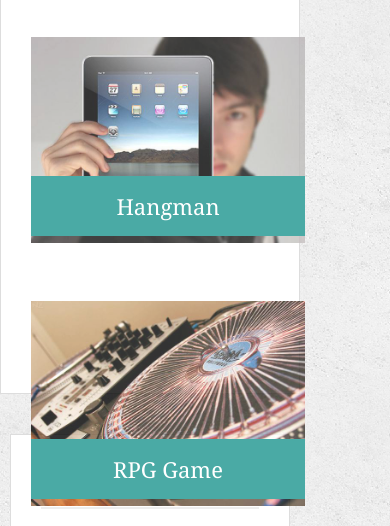
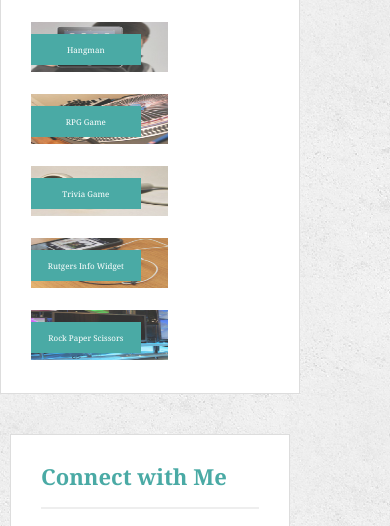
Before and after one commit to shivraxy/Responsive-Portfolio, a plain HTML site: page portfolio.html in a window 390 px wide. Shown: the part 236-762 px from the top of the page. Drawn offline with Linux system fonts and the light colour scheme.

Commit message:
new file

```diff
--- a/assets/css/style.css
+++ b/assets/css/style.css
@@ -9,8 +9,6 @@ body {
 * {
   box-sizing: border-box;
 }
-
-/* general */
 
 .container {
   width: 100%;
@@ -282,7 +280,26 @@ input[type=submit] {
 
 
       #message {
-  height: 100px;
+      height: 100px;
+      }
+
+.work img
+{
+width: 50%;
+height: 50px;
+
+}
+
+.work h3{
+  width: 40%;
+  line-height: 1px;
+  font-weight: 100;
+  font-size: 8px;
+
+}
+
+.work{
+   margin: 5px 0 4px;
 }
 
 }
@@ -292,7 +309,6 @@ input[type=submit] {
         .main-section
       {
         max-width: 300px;
-        /* padding: 30px; */
          margin: 0 0 40px;
         background: #fff;
         border: 1px solid #ddd;
@@ -313,11 +329,29 @@ input[type=submit] {
         background: #fff;
         border: 1px solid #ddd;
         margin-left: 10px;
-
       }
 
       #message {
-  height: 100px;
+        height: 100px;
+    }
+
+.work img
+{
+width: 50%;
+height: 50px;
+
+}
+
+.work h3{
+  width: 40%;
+  line-height: 1px;
+  font-weight: 100;
+  font-size: 8px;
+
+}
+
+.work{
+   margin: 5px 0 4px;
 }
 
 }
--- a/portfolio.html
+++ b/portfolio.html
@@ -4,8 +4,10 @@
 <head>
   <meta charset="UTF-8">
   <title>Portfolio | Your Name</title>
+  <meta name="viewport" content="width=device-width, intial-scale=1">
   <link rel="stylesheet" type="text/css" href="assets/css/reset.css">
   <link rel="stylesheet" type="text/css" href="assets/css/style.css">
+
 </head>
 
 <body>
@@ -26,27 +28,28 @@
       <h1>Portfolio</h1>
 
       <div class="work">
-        <img src="assets/images/technics-q-c-640-480-1.jpg" alt="hangman">
+
+        <img src="assets/images/technics-q-c-640-480-1.jpg" class="img-responsive" alt="hangman">
 
         <h3>Hangman</h3>
       </div>
       <div class="work">
-        <img src="assets/images/technics-q-c-640-480-2.jpg" alt="RPG Game">
+        <img src="assets/images/technics-q-c-640-480-2.jpg" class="img-responsive" alt="RPG Game">
 
         <h3>RPG Game</h3>
       </div>
       <div class="work">
-        <img src="assets/images/technics-q-c-640-480-5.jpg" alt="Trivia Game">
+        <img src="assets/images/technics-q-c-640-480-5.jpg" class="img-responsive" alt="Trivia Game">
 
         <h3>Trivia Game</h3>
       </div>
       <div class="work">
-        <img src="assets/images/technics-q-c-640-480-7.jpg" alt="Rutgers Info Widget">
+        <img src="assets/images/technics-q-c-640-480-7.jpg" class="img-responsive" alt="Rutgers Info Widget">
 
         <h3>Rutgers Info Widget</h3>
       </div>
       <div class="work">
-        <img src="assets/images/technics-q-c-640-480-9.jpg" alt="Rock Paper Scissors">
+        <img src="assets/images/technics-q-c-640-480-9.jpg" class="img-responsive" alt="Rock Paper Scissors">
 
         <h3>Rock Paper Scissors</h3>
       </div>
```
Also changed, not shown: contact.html (+1 -0 lines), index.html (+2 -0 lines).
